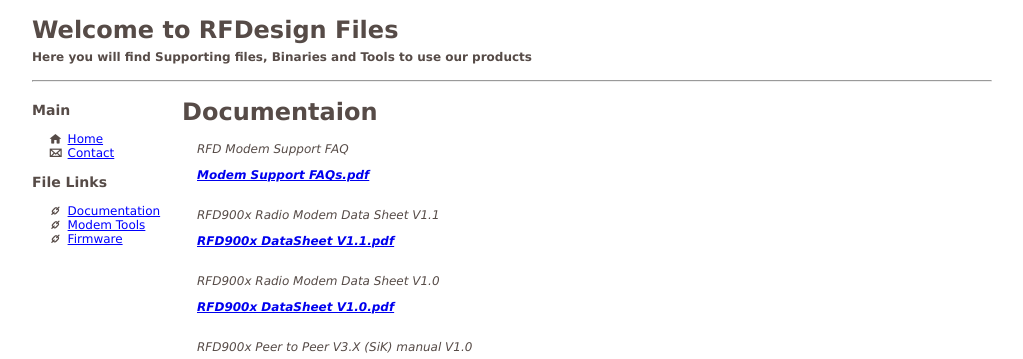
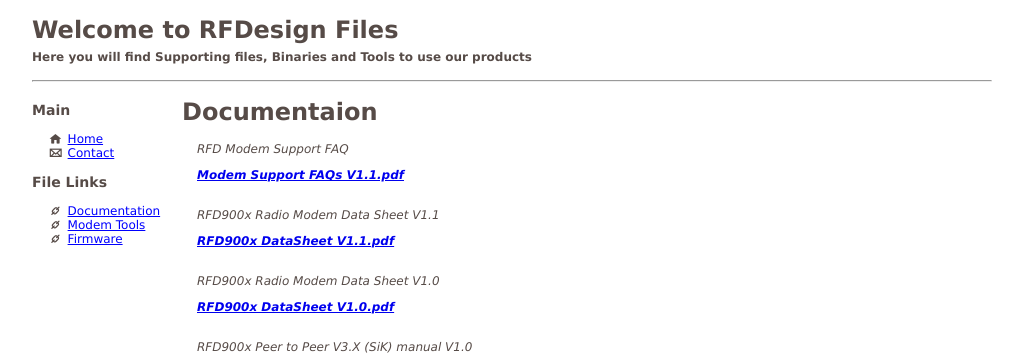
Before and after one commit to RFDesign/rfdesign.github.io, a Jekyll site: the page built from docs.html, in a window 1280 px wide. Shown: the top 359 px of the page, without its empty margins (26-1049 px from the left). Built offline with Jekyll 4.4.1, drawn with Linux system fonts in a browser that asks for light colours.

Commit message:
Update docs.yml

```diff
--- a/_data/docs.yml
+++ b/_data/docs.yml
@@ -1,4 +1,4 @@
-- file: Modem Support FAQs.pdf
+- file: Modem Support FAQs V1.1.pdf
   des: RFD Modem Support FAQ
 - file: RFD900x DataSheet V1.1.pdf
   des: RFD900x Radio Modem Data Sheet V1.1
```
